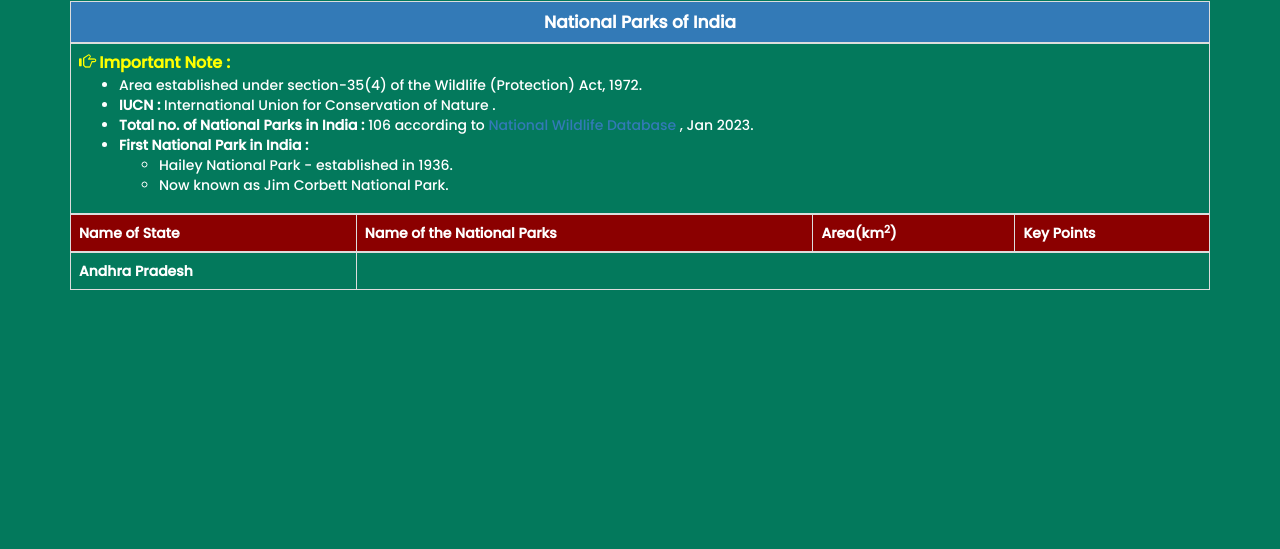
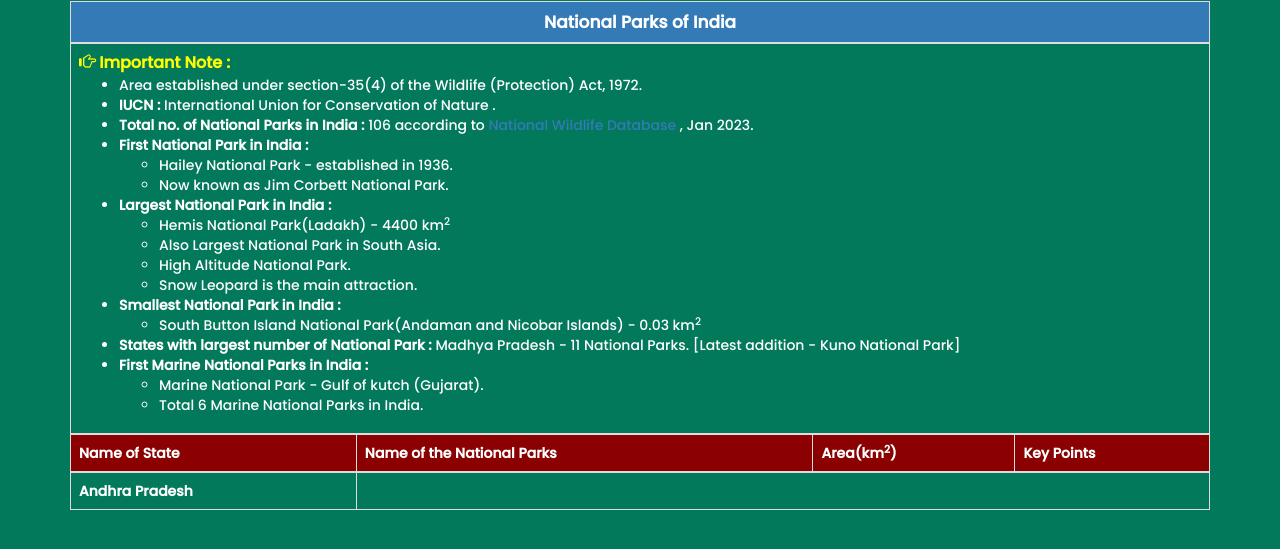
Before and after one commit to AbstractDil/Mixed-Programming, a plain HTML site: page html Programming/National-Parks-of-India.html in a window 1280 px wide. Shown: the part 115-664 px from the top of the page. Drawn offline with nearby package versions, Linux system fonts and the light colour scheme.

Commit message:
National Parks Updated

```diff
--- a/html Programming/National-Parks-of-India.html
+++ b/html Programming/National-Parks-of-India.html
@@ -26,7 +26,7 @@
                 right: 0;
                 z-index: 2;
 
-                color: #0d745e;
+                color: #095242;
                 font-size: 60px;
                 font-weight: 500px;
                 font-family: 'Times New Roman', Times, serif;
@@ -172,6 +172,50 @@
                                     </li>
                                    </ul>
                             </li>
+                            <li>
+                                <strong>Largest National Park in India :</strong>
+                                <ul>
+                                    <li>
+                                        Hemis National Park(Ladakh) - 4400 km<sup>2</sup>
+                                    </li>
+                                    <li>
+                                        Also Largest National Park in South Asia.
+                                    </li>
+                                    <li>
+                                        High Altitude National Park.
+                                    </li>
+                                    <li>
+                                        Snow Leopard is the main attraction.
+                                    </li>
+                                </ul>
+                            </li>
+                            <li>
+                                <strong>Smallest National Park in India :</strong>
+                                <ul>
+                                    <li>
+                                        South Button Island National Park(Andaman and Nicobar Islands) - 0.03 km<sup>2</sup>
+                                    </li>
+
+                                </ul>
+
+                            </li>
+
+                            <li>
+                                <strong>States with largest number of National Park :</strong>
+                                Madhya Pradesh - 11 National Parks. [Latest addition - Kuno National Park]
+                            </li>
+
+                            <li>
+                                <strong>First Marine National Parks in India : </strong>
+                                <ul>
+                                    <li>
+                                        Marine National Park - Gulf of kutch (Gujarat).
+                                    </li>
+                                    <li>
+                                        Total 6 Marine National Parks in India.
+                                    </li>
+                                </ul>
+                            </li>
                         </ul>
                     </td>
                 </tr>
```
